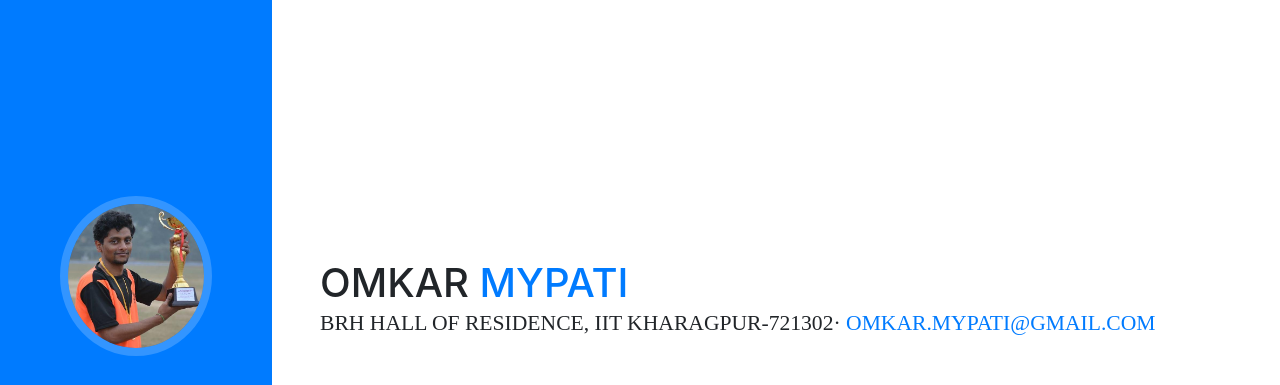
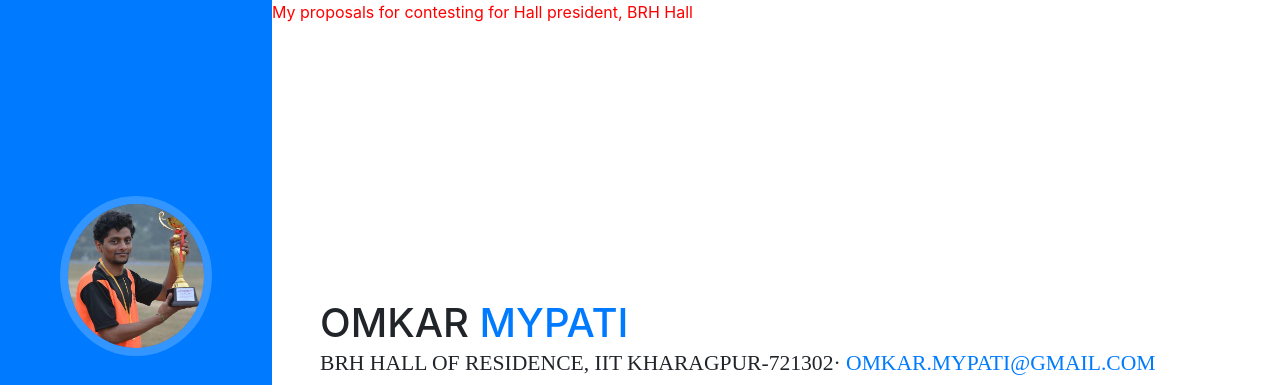
Before and after one commit to omkarmypati/omkarmypati.github.io, a website with bundled scripts: page index.html in a window 1280 px wide. Shown: the top 385 px of the page. Built offline with nearby package versions, Linux system fonts and the light colour scheme; a web font is replaced by a local one.

Commit message:
added few more info

```diff
--- a/index.html
+++ b/index.html
@@ -62,7 +62,7 @@
     </nav>
 
     <div class="container-fluid p-0">
-
+      <p> <a href='https://tinyurl.com/yb86nc2d' target='_blank'><font color='red'> My proposals for contesting for Hall president, BRH Hall</font></a></p>
       <section class="resume-section p-3 p-lg-5 d-flex d-column" id="about">
         <div class="my-auto">
           <h1 class="mb-0">Omkar
```
